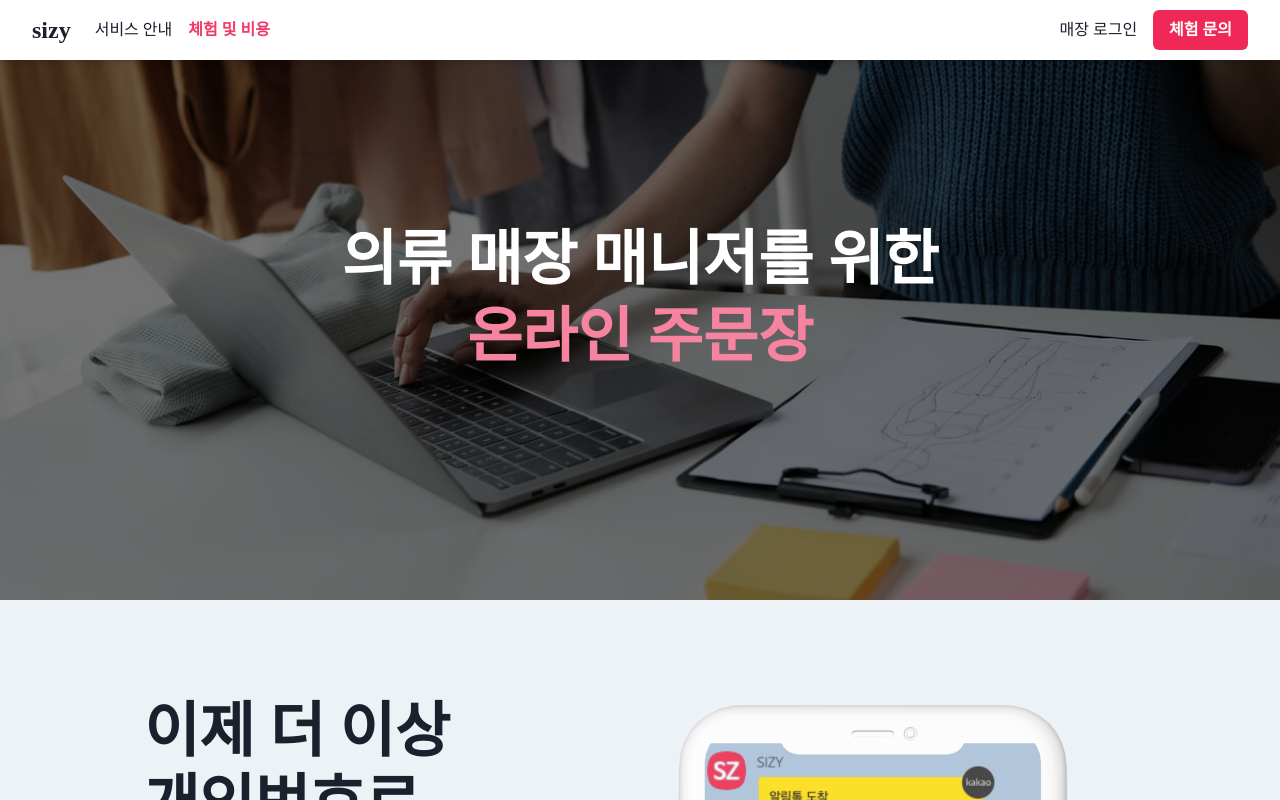
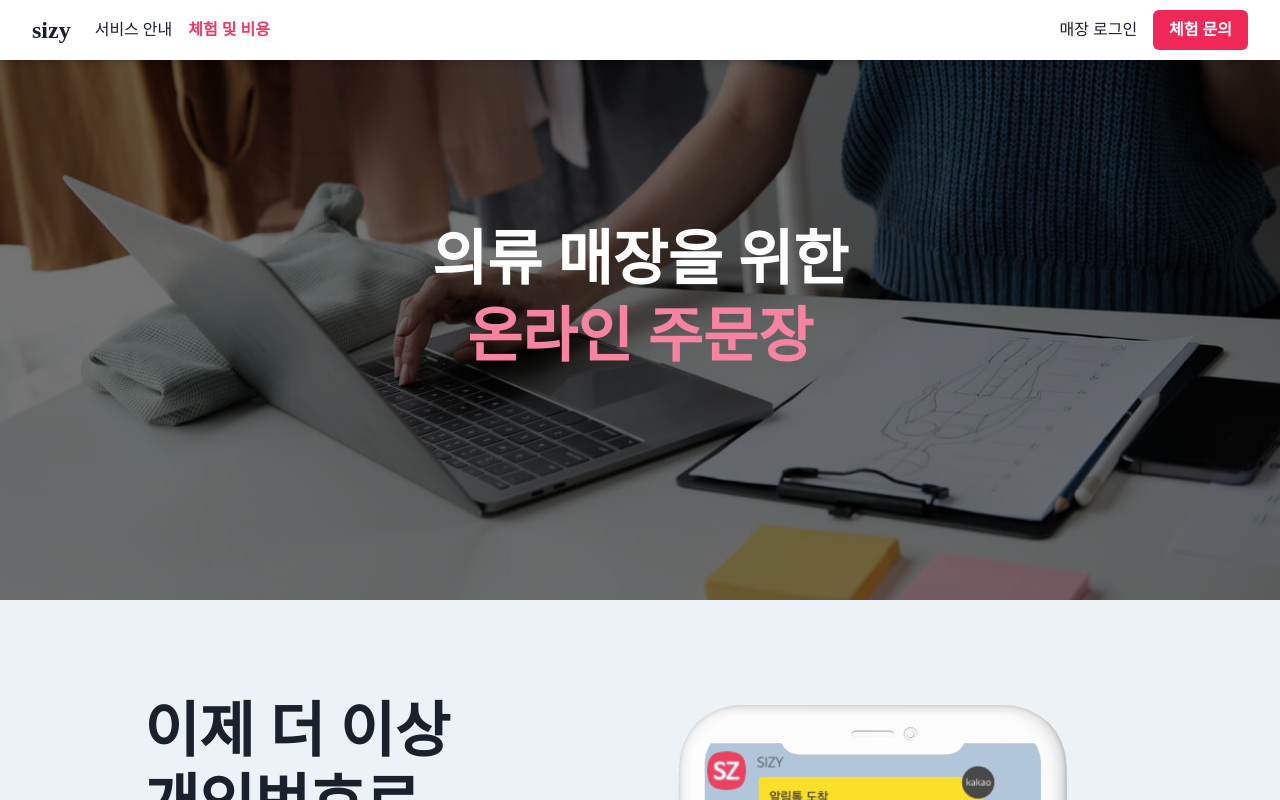
Before and after one commit to ShinHyunJong/sizy-next, a Next.js app: page / in a window 1280 px wide. Shown: the top 800 px of the page. Built offline with nearby package versions, Linux system fonts and the light colour scheme; a web font is replaced by a local one.

Commit message:
의류 매장

```diff
--- a/src/components/landing/Greeting.tsx
+++ b/src/components/landing/Greeting.tsx
@@ -22,7 +22,7 @@ function Greeting() {
               lineHeight="110%"
               color="white"
             >
-              의류 매장 매니저를 위한
+              의류 매장을 위한
             </Heading>
             <Heading as="h1" color="point.200" fontSize={['4xl', '5xl', '6xl']}>
               온라인 주문장
```
